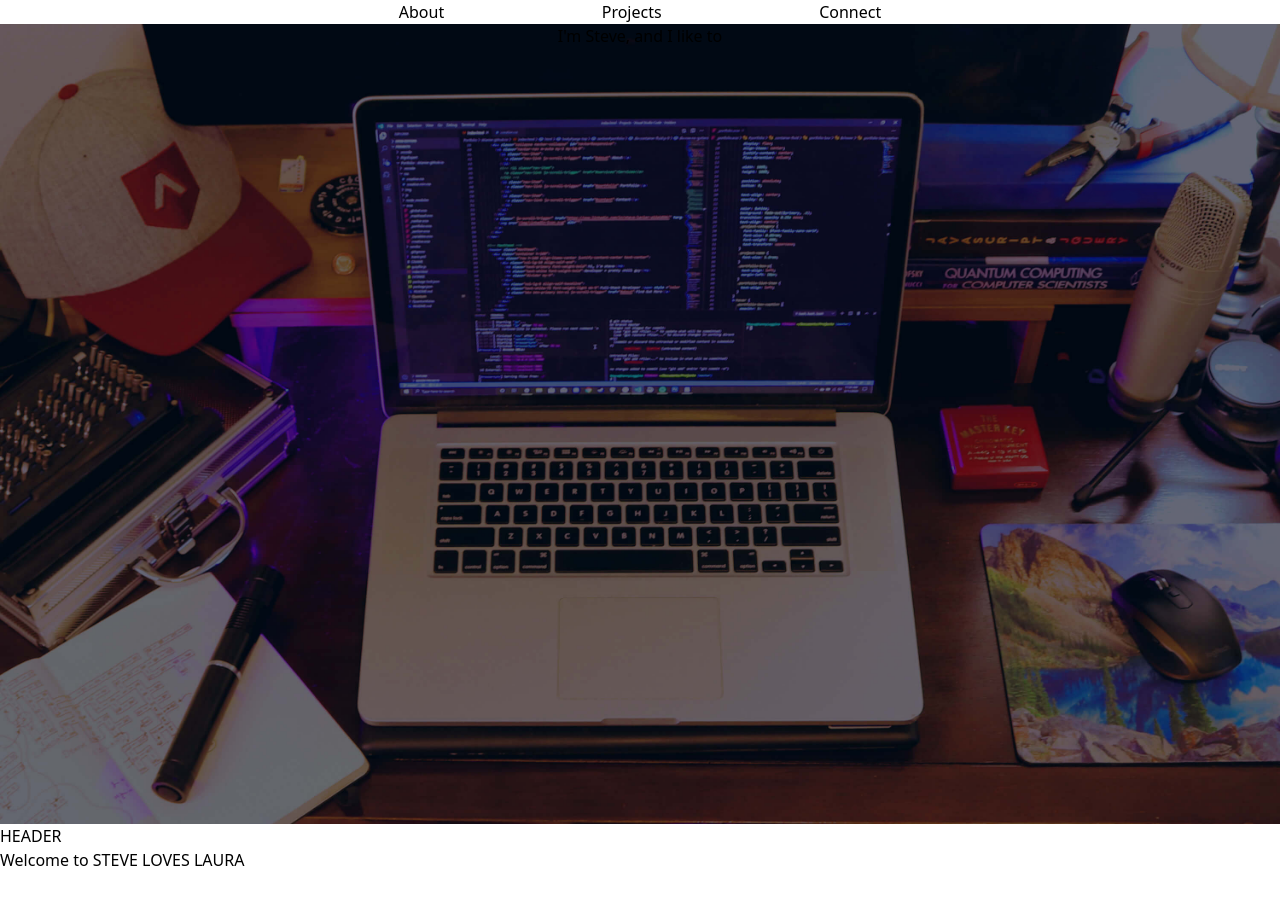
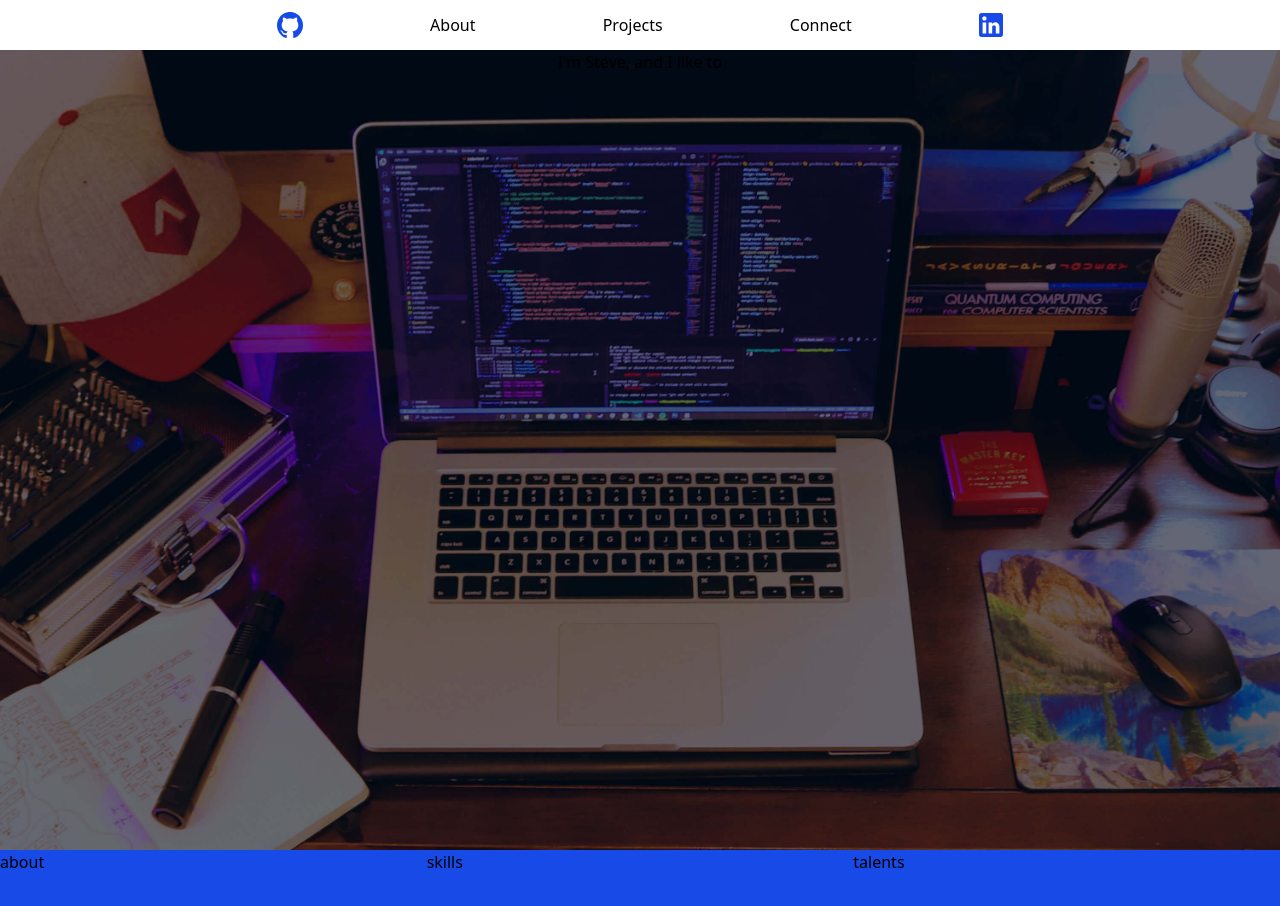
Before and after one commit to sklanier/Portfolio, a Next.js app: page / in a window 1280 px wide. Shown: the top 906 px of the page. Before the commit the page ends 872 px from the top, so only its background shows below. Built offline with nearby package versions, Linux system fonts and the light colour scheme.

Commit message:
added about section

```diff
--- /dev/null
+++ b/components/About.js
@@ -0,0 +1,15 @@
+const About = () => (
+    <div className="w-full bg-primaryBlue h-aboutHeight flex">
+        <div className="aboutStyles w-4/12">
+            <h1>about</h1>
+        </div>
+        <div className="aboutStyles w-4/12">
+            <h1>skills</h1>
+        </div>
+        <div className="aboutStyles w-4/12">
+            <h1>talents</h1>
+        </div>
+    </div>
+);
+
+export default About;
--- a/components/Hero.js
+++ b/components/Hero.js
@@ -1,5 +1,5 @@
 const Hero = () => (
-    <div className="bg-hero-image bg-cover bg-center bg-no-repeat bg-fixed h-screen">
+    <div className="h-screen bg-hero-image bg-fixed bg-cover bg-center bg-no-repeat">
         <div className="text-center m-auto">
             I'm Steve, and I like to
         </div>
--- a/components/Layout.js
+++ b/components/Layout.js
@@ -1,6 +1,7 @@
 import Header from "./Header";
 import Nav from "./Nav";
 import Hero from "./Hero";
+import About from "./About";
 
 // const layoutStyle = {
 //   display: "flex",
@@ -19,10 +20,7 @@ const Layout = props => (
   <div className="Layout">
     <Nav/>
     <Hero/>
-    <Header/>
-    <div className="Content">
-      {props.children}
-    </div>
+    <About/>
 
   </div>
 );
--- a/components/Nav.js
+++ b/components/Nav.js
@@ -1,13 +1,22 @@
 import Link from 'next/link'
+
+const navStyles = {
+  navBar: {
+    height: '50px',
+    alignItems: 'center'
+  }
+}
 
 const Nav = () => (
   <nav>
     <div className="github"></div>
 
-    <div className="bg-transparent flex justify-around w-6/12 m-auto">
+    <div className="bg-transparent flex justify-around w-8/12 m-auto" style={navStyles.navBar}>
+      <img src="assets/img/Github-icon.svg"/>
       <Link href="#about"><a>About</a></Link>
       <Link href="#projects"><a>Projects</a></Link>
       <Link href="#connect"><a>Connect</a></Link>
+      <img src="assets/img/Linkedin-icon.svg"/>
     </div>
 
   </nav>
--- a/tailwind.config.js
+++ b/tailwind.config.js
@@ -2,10 +2,16 @@ module.exports = {
   purge: ['./pages/**/*.{js,ts,jsx,tsx}', './components/**/*.{js,ts,jsx,tsx}'],
   darkMode: false, // or 'media' or 'class'
   theme: {
+    colors: {
+      'primaryBlue' : "#174AE6",
+    },
     extend: {
       backgroundImage: {
         'hero-image' : "url('/assets/img/Steves-Desk.jpg')",
-      }
+      },
+      height: {
+        'aboutHeight' : "527px",
+      },
     },
   },
   variants: {
```
Also changed, not shown: components/Projects.js (added).
